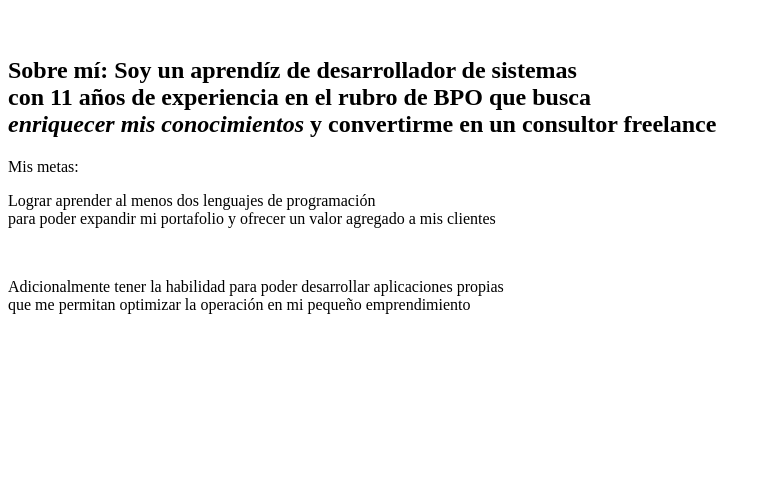
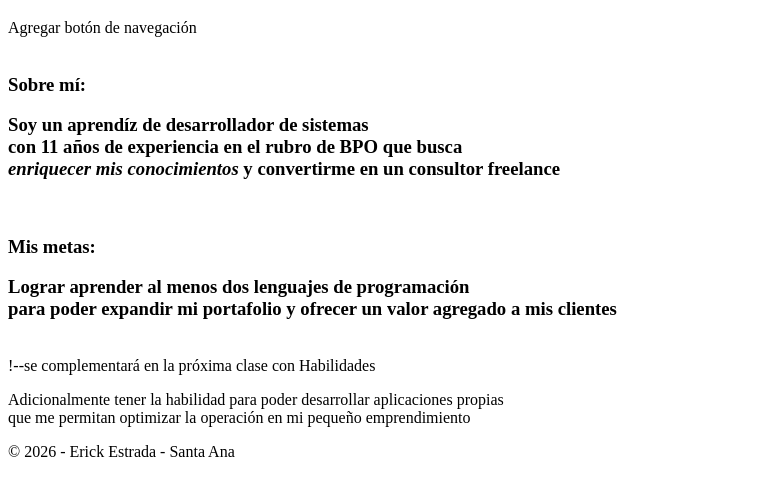
Before and after one commit to erick360nod/mi-portafolio-Erick-Estrada, a plain HTML site: page Index.html in a window 1280 px wide. Shown: the part 61-556 px from the top of the page, without its empty margins (0-771 px from the left). Drawn offline with Linux system fonts and the light colour scheme.

Commit message:
Aplica estructura semántica

```diff
--- a/Index.html
+++ b/Index.html
@@ -1,23 +1,54 @@
 <!DOCTYPE html>
 <html lang="es">
+
 <head>
     <meta charset="UTF-8">
     <meta name="viewport" content="width=device-width, initial-scale=1.0">
     <title>Erick Alexander Estrada Escobar</title>
 </head>
+
 <body>
-    <!--Acá inicia el ejercicio con mi nombre como Encabezado-->
-    <h1> Erick Alexander Estrada Escobar</h1> <br>
+    <header>
+        <!--Acá inicia el ejercicio con mi nombre como Encabezado-->
+        <h1> Erick Alexander Estrada Escobar</h1>
+        <nav> Agregar botón de navegación </nav>
+    </header>
+    <br>
 
     <!--Esta es la segunda parte acerca de mis metas con el curso-->
-    <h2> Sobre mí: Soy un aprendíz de <strong>desarrollador de sistemas <br>
-</strong> con 11 años de experiencia en el rubro de BPO que busca <br>
-        <em>enriquecer mis conocimientos</em> y convertirme en un consultor freelance <br>
+    <main>
+        <article>
+            <section id="sobre mi">
+                <h3>Sobre mí: <p>Soy un aprendíz de <strong>desarrollador de sistemas <br>
+                    </strong> con 11 años de experiencia en el rubro de BPO que busca <br>
+                    <em>enriquecer mis conocimientos</em> y convertirme en un consultor freelance</p>
+                </h3>
+        </article>
 
-    </h2> Mis metas: <p>Lograr aprender al menos dos lenguajes de programación <br>
-    para poder expandir mi portafolio y ofrecer un valor agregado a mis clientes</p> <br>
+        <article>
+            </section>
+            <br>
+            <section id="mis metas"
 
+                > <h3>Mis metas: <p>Lograr aprender al menos dos lenguajes de programación <br>
+                        para poder expandir mi portafolio y ofrecer un valor agregado a mis clientes</p>
+                </h3>
+            </section>
+        </article>
+        <br>
+
+        <section id="Habilidades"> !--se complementará en la próxima clase con Habilidades
+        </section>
+
+
+
+    </main>
     <p>Adicionalmente tener la habilidad para poder desarrollar aplicaciones propias <br>
-       que me permitan optimizar la operación en mi pequeño emprendimiento</p>
+        que me permitan optimizar la operación en mi pequeño emprendimiento</p>
 </body>
+
+<footer>
+    &copy; 2026 - Erick Estrada - Santa Ana
+</footer>
+
 </html>
```
